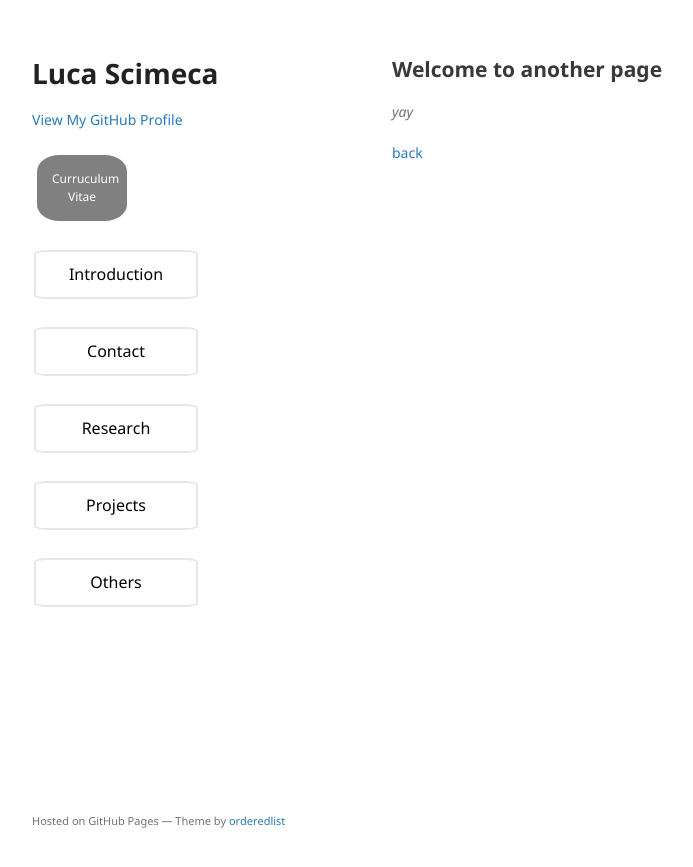
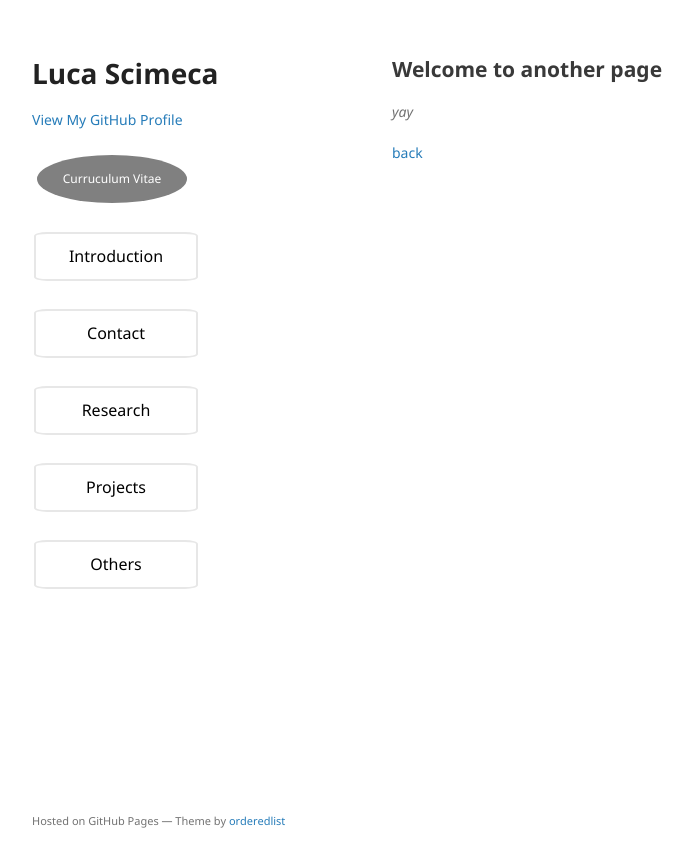
Before and after one commit to lucascimeca/lucascimeca.github.io, a Jekyll site: the page built from another-page.md, in a window 1280 px wide. Shown: the top 867 px of the page, without its empty margins (178-871 px from the left). Built offline with Jekyll 4.4.1, drawn with Linux system fonts in a browser that asks for light colours; nearby versions of some CDN libraries; the repository's description, which GitHub fills in, is left out; our own code applies the rules of GitHub Pages for plain Markdown files.

Commit message:
Update default.html

```diff
--- a/_layouts/default.html
+++ b/_layouts/default.html
@@ -31,7 +31,7 @@
     </script>
 
   <style>
-    .button {
+        .button {
       display: inline-block;
       border-radius: 4px;
       background-color: gray;
@@ -40,11 +40,11 @@
       text-align: center;
       font-size: 12px;
       padding: 15px;
-      width: 60px;
+      width: 120px;
       transition: all 0.5s;
       cursor: pointer;
       margin: 5px;
-      border-radius: 25%;
+      border-radius: 100%;
     }
 
     .button span {
@@ -63,11 +63,12 @@
       transition: 0.5s;
     }
 
-    .button:hover {
-      padding-right: 25px;
+    .button:hover span {
+      padding-right: 20px;
+      color: white;
     }
 
-    .button:hover:after {
+    .button:hover span:after{
       opacity: 1;
       right: 0;
     }
```
